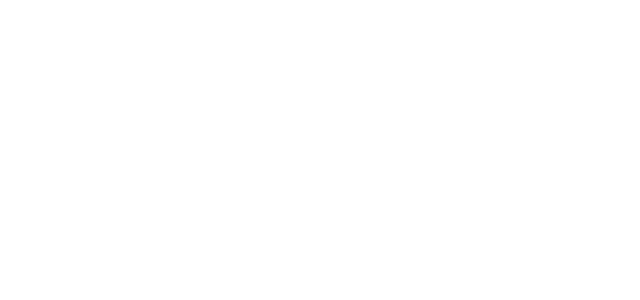
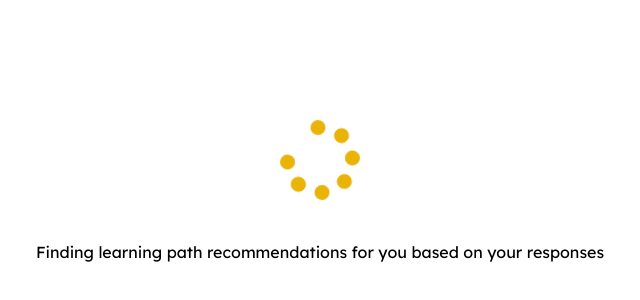
Before and after one commit to nikamaish/Aeonaxy_React_Tailwind, a React (Create React App) app: page /learningpath in a window 1280 px wide. Shown: the part 208-508 px from the top of the page, without its empty margins (320-960 px from the left). Built offline with nearby package versions, Linux system fonts and the light colour scheme.

Commit message:
:heavy_plus_sign:fontawesome

```diff
--- a/package.json
+++ b/package.json
@@ -5,6 +5,7 @@
   "dependencies": {
     "@fortawesome/free-regular-svg-icons": "^6.5.1",
     "@fortawesome/free-solid-svg-icons": "^6.5.1",
+    "@fortawesome/react-fontawesome": "^0.2.0",
     "@testing-library/jest-dom": "^5.17.0",
     "@testing-library/react": "^13.4.0",
     "@testing-library/user-event": "^13.5.0",
--- a/src/components/LearningPath/LearningPath.jsx
+++ b/src/components/LearningPath/LearningPath.jsx
@@ -1,12 +1,16 @@
-import React from 'react'
-import {faCircle} from '@fortawesome/free-regular-svg-icons';
+import React from 'react';
+import { FontAwesomeIcon } from '@fortawesome/react-fontawesome';
+import { faSpinner } from '@fortawesome/free-solid-svg-icons';
 
 const LearningPath = () => {
   return (
-    <div>
-
+    <div className='flex justify-center items-center h-screen'>
+      <div className='flex flex-col items-center '>
+        <FontAwesomeIcon icon={faSpinner} className='text-yellow-500  mb-10' spin size="5x" />
+        <h3 className='whitespace-normal break-all'>Finding learning path recommendations for you based on your responses</h3>
+      </div>
     </div>
-  )
+  );
 }
 
-export default LearningPath
+export default LearningPath;
```
Also changed, not shown: 1 other file (tests, documents, lock files or other folders).
